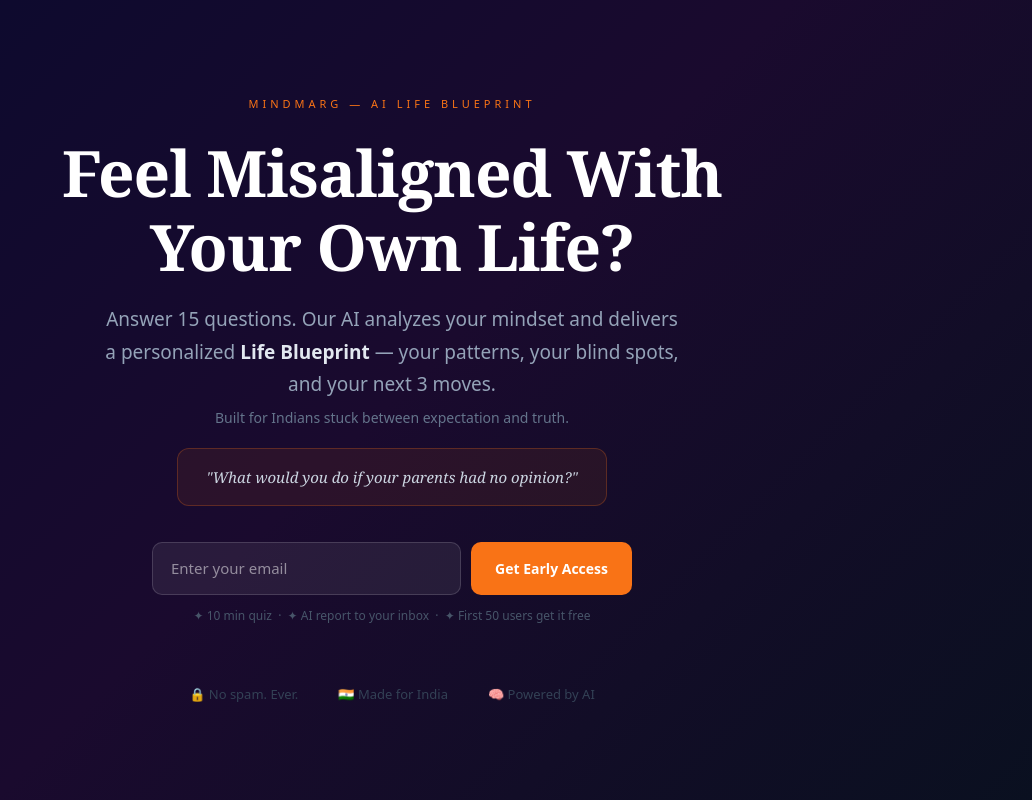
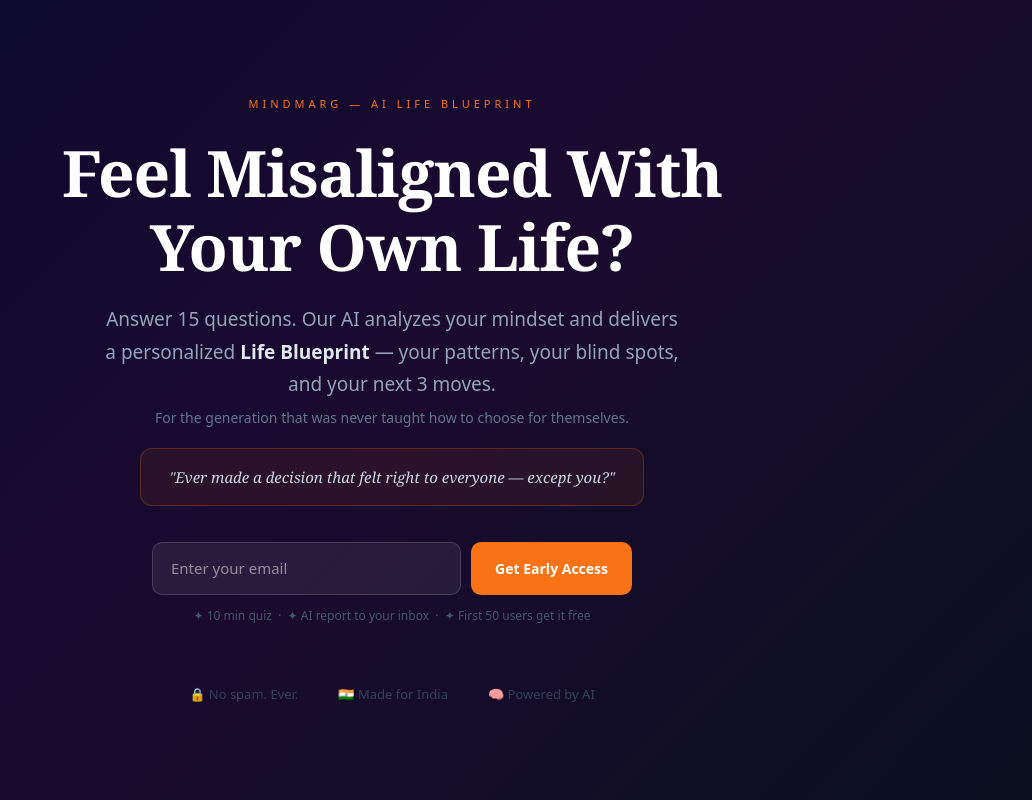
Before and after one commit to wefluidmedia-prog/Lifeblueprint, a Next.js app: page / in a window 1280 px wide. Shown: the whole page, without its empty margins (248-1280 px from the left). Built offline with nearby package versions, Linux system fonts and the light colour scheme.

Commit message:
Landing page v2 - proper copy and design

```diff
--- a/app/page.tsx
+++ b/app/page.tsx
@@ -63,7 +63,7 @@
         personalized <strong style={{ color: '#e2e8f0' }}>Life Blueprint</strong> —
         your patterns, your blind spots, and your next 3 moves.
         <br /><span style={{ color: '#64748b', fontSize: '14px' }}>
-          Built for Indians stuck between expectation and truth.
+          For the generation that was never taught how to choose for themselves.
         </span>
       </p>
 
@@ -81,7 +81,7 @@
         lineHeight: '1.6',
         fontFamily: 'Georgia, serif',
       }}>
-        "What would you do if your parents had no opinion?"
+        "Ever made a decision that felt right to everyone — except you?"
       </div>
 
       {/* Form or Success State */}
```
